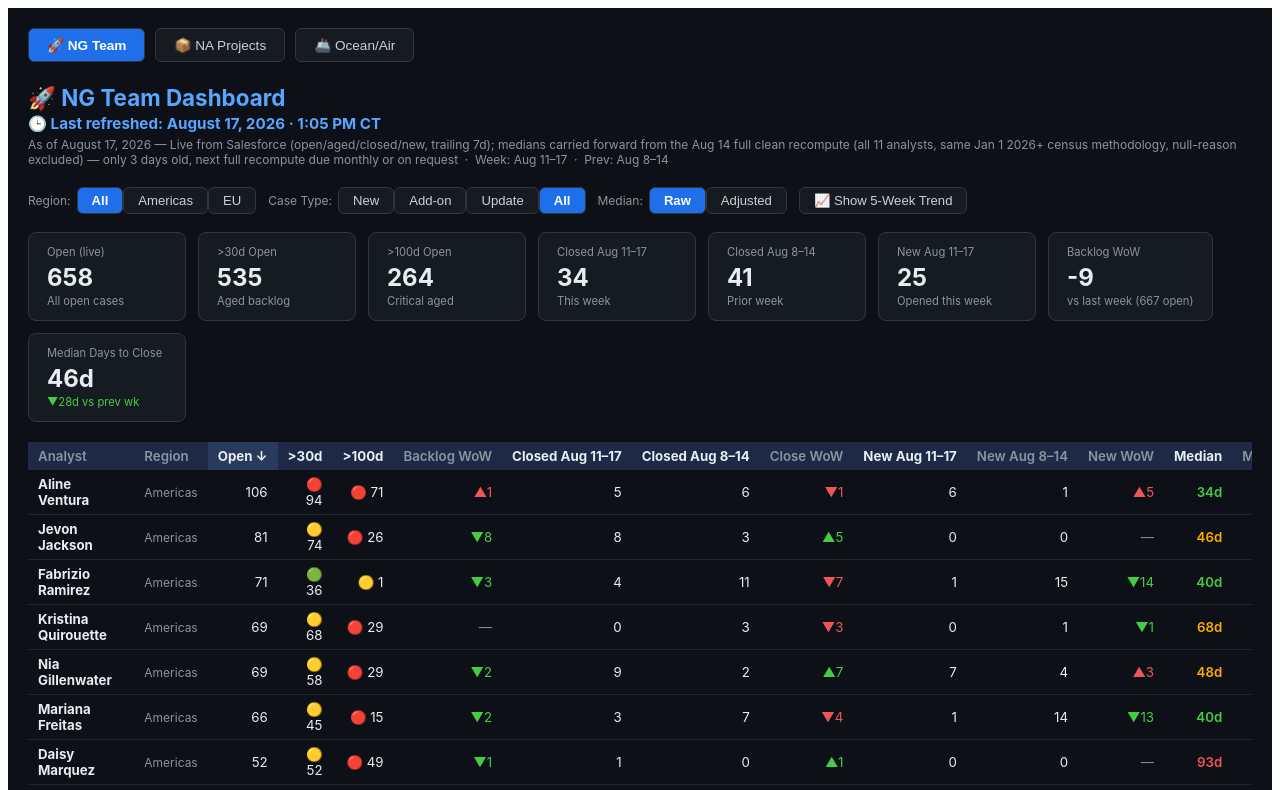
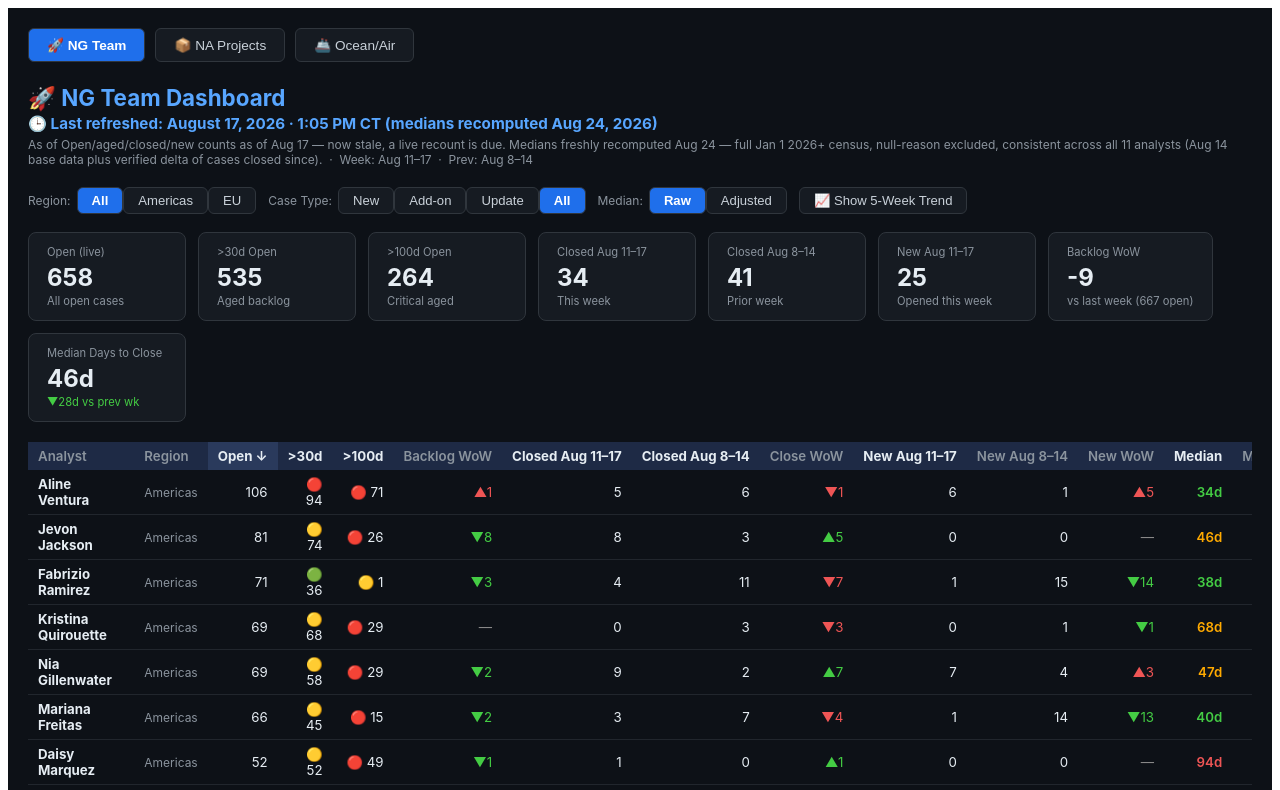
Before and after one commit to The-Vickerman/ng-dashboard, a React (Vite) app: page / in a window 1280 px wide. Shown: the top 790 px of the page. Built offline with nearby package versions, Linux system fonts and the light colour scheme; the HTML template or start-up script is replaced by a standard one.

Commit message:
Median recompute Aug 24: all 11 analysts, Aug14 full census + verified delta of new closes, consistent methodology

```diff
--- a/src/NGTeam.jsx
+++ b/src/NGTeam.jsx
@@ -1,7 +1,7 @@
 import { useState, useMemo } from "react";
 
-const LAST_REFRESHED = "August 17, 2026 · 1:05 PM CT";
-const AS_OF     = "August 17, 2026 — Live from Salesforce (open/aged/closed/new, trailing 7d); medians carried forward from the Aug 14 full clean recompute (all 11 analysts, same Jan 1 2026+ census methodology, null-reason excluded) — only 3 days old, next full recompute due monthly or on request";
+const LAST_REFRESHED = "August 17, 2026 · 1:05 PM CT (medians recomputed Aug 24, 2026)";
+const AS_OF     = "Open/aged/closed/new counts as of Aug 17 — now stale, a live recount is due. Medians freshly recomputed Aug 24 — full Jan 1 2026+ census, null-reason excluded, consistent across all 11 analysts (Aug 14 base data plus verified delta of cases closed since).";
 const THIS_WEEK = "Aug 11–17";
 const PREV_WEEK = "Aug 8–14";
 
@@ -26,21 +26,21 @@ const TEAM = [
     a100:{new:13,addon:8,update:20,all:49}, cl7:{new:0,addon:0,update:1,all:1},
     cp7:{new:0,addon:0,update:0,all:0}, n7:{new:0,addon:0,update:0,all:0},
     np7:{new:0,addon:0,update:0,all:0}, openp7:53,
-    median:{new:93,addon:52,update:137,all:93}, medianAdj:{new:46,addon:52,update:137,all:52},
+    median:{new:116,addon:52,update:137,all:94}, medianAdj:{new:92,addon:52,update:137,all:74},
     medianTrend:[93,93,93,93,93] },
   { name:"Jevon Jackson", region:"Americas",
     open:{new:38,addon:28,update:11,all:81}, a30:{new:36,addon:24,update:11,all:74},
     a100:{new:10,addon:4,update:9,all:26}, cl7:{new:4,addon:3,update:1,all:8},
     cp7:{new:2,addon:0,update:1,all:3}, n7:{new:0,addon:0,update:0,all:0},
     np7:{new:0,addon:0,update:0,all:0}, openp7:89,
-    median:{new:66,addon:48,update:41,all:46}, medianAdj:{new:44,addon:33,update:29,all:33},
+    median:{new:57,addon:48,update:42,all:46}, medianAdj:{new:39,addon:33,update:29,all:34},
     medianTrend:[42,42,46,46,46] },
   { name:"Kristen Whitman", region:"Americas",
     open:{new:3,addon:4,update:3,all:10}, a30:{new:3,addon:2,update:3,all:8},
     a100:{new:1,addon:1,update:1,all:3}, cl7:{new:0,addon:1,update:0,all:2},
     cp7:{new:0,addon:1,update:0,all:1}, n7:{new:0,addon:2,update:0,all:5},
     np7:{new:0,addon:0,update:0,all:0}, openp7:7,
-    median:{new:45,addon:56,update:17,all:45}, medianAdj:{new:30,addon:56,update:17,all:33},
+    median:{new:45,addon:56,update:17,all:45}, medianAdj:{new:30,addon:56,update:17,all:34},
     medianTrend:[42,42,45,45,45] },
   { name:"Kristina Quirouette", region:"Americas",
     open:{new:36,addon:6,update:3,all:69}, a30:{new:36,addon:6,update:3,all:68},
@@ -54,28 +54,28 @@ const TEAM = [
     a100:{new:5,addon:3,update:2,all:15}, cl7:{new:1,addon:0,update:2,all:3},
     cp7:{new:0,addon:2,update:5,all:7}, n7:{new:0,addon:0,update:1,all:1},
     np7:{new:0,addon:3,update:11,all:14}, openp7:68,
-    median:{new:51,addon:44,update:31,all:40}, medianAdj:{new:35,addon:41,update:29,all:34},
+    median:{new:54,addon:44,update:31,all:40}, medianAdj:{new:36,addon:41,update:29,all:34},
     medianTrend:[40,40,40,40,40] },
   { name:"Nia Gillenwater", region:"Americas",
     open:{new:13,addon:29,update:24,all:69}, a30:{new:13,addon:28,update:16,all:58},
     a100:{new:7,addon:13,update:8,all:29}, cl7:{new:0,addon:2,update:5,all:9},
     cp7:{new:0,addon:1,update:1,all:2}, n7:{new:0,addon:4,update:2,all:7},
     np7:{new:0,addon:1,update:2,all:4}, openp7:71,
-    median:{new:84,addon:62,update:27,all:48}, medianAdj:{new:80,addon:48,update:26,all:30},
+    median:{new:84,addon:62,update:26,all:47}, medianAdj:{new:80,addon:50,update:26,all:29},
     medianTrend:[47,47,48,48,48] },
   { name:"Fabrizio Ramirez", region:"Americas",
     open:{new:7,addon:11,update:46,all:71}, a30:{new:4,addon:5,update:20,all:36},
     a100:{new:0,addon:0,update:1,all:1}, cl7:{new:0,addon:1,update:3,all:4},
     cp7:{new:2,addon:4,update:5,all:11}, n7:{new:0,addon:0,update:1,all:1},
     np7:{new:0,addon:2,update:13,all:15}, openp7:74,
-    median:{new:52,addon:41,update:36,all:40}, medianAdj:{new:46,addon:40,update:30,all:38},
+    median:{new:52,addon:54,update:31,all:38}, medianAdj:{new:46,addon:39,update:30,all:36},
     medianTrend:[34,34,40,40,40] },
   { name:"Nathalie Lesmes", region:"EU",
     open:{new:11,addon:16,update:2,all:49}, a30:{new:10,addon:12,update:2,all:27},
     a100:{new:4,addon:2,update:0,all:6}, cl7:{new:0,addon:1,update:0,all:1},
     cp7:{new:0,addon:0,update:0,all:0}, n7:{new:1,addon:1,update:1,all:3},
     np7:{new:0,addon:0,update:0,all:0}, openp7:47,
-    median:{new:54,addon:100,update:44,all:51}, medianAdj:{new:42,addon:78,update:30,all:44},
+    median:{new:54,addon:100,update:44,all:50}, medianAdj:{new:42,addon:73,update:30,all:44},
     medianTrend:[42,42,51,51,51] },
   { name:"Oleksii Kosenko", region:"EU",
     open:{new:10,addon:14,update:16,all:45}, a30:{new:10,addon:14,update:16,all:45},
@@ -89,7 +89,7 @@ const TEAM = [
     a100:{new:3,addon:3,update:1,all:7}, cl7:{new:1,addon:0,update:0,all:1},
     cp7:{new:1,addon:1,update:0,all:2}, n7:{new:1,addon:1,update:0,all:2},
     np7:{new:0,addon:0,update:0,all:2}, openp7:39,
-    median:{new:0,addon:70,update:18,all:28}, medianAdj:{new:0,addon:62,update:18,all:28},
+    median:{new:184,addon:70,update:18,all:34}, medianAdj:{new:127,addon:62,update:18,all:34},
     medianTrend:[99,99,28,28,28] },
 ];
 
```
